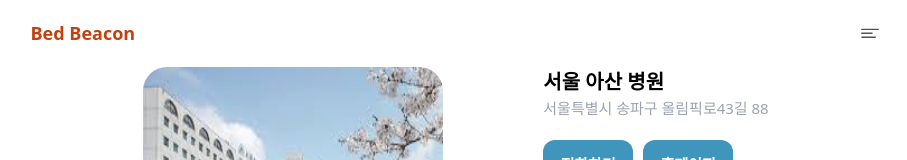
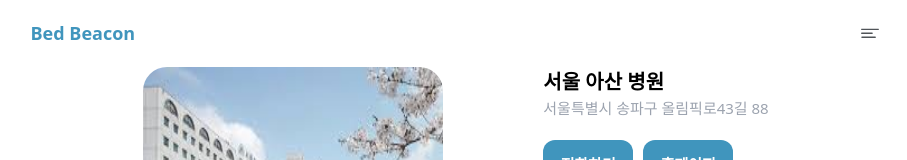
Before and after one commit to indianaPoly/frontend-bedBeacon, a React (Vite) app: page /result/1 in a window 1280 px wide. Shown: the top 160 px of the page, without its empty margins (184-1091 px from the left). Built offline with nearby package versions, Linux system fonts and the light colour scheme; no server answers.

Commit message:
fix: 컬러 수정

```diff
--- a/src/components/Header.tsx
+++ b/src/components/Header.tsx
@@ -13,7 +13,7 @@
             navigate('/result');
           }}
         >
-          <span className=" text-[18px] font-bold text-orange-700">
+          <span className=" text-[18px] font-bold text-[#4095BD]">
             Bed Beacon
           </span>
         </button>
```
